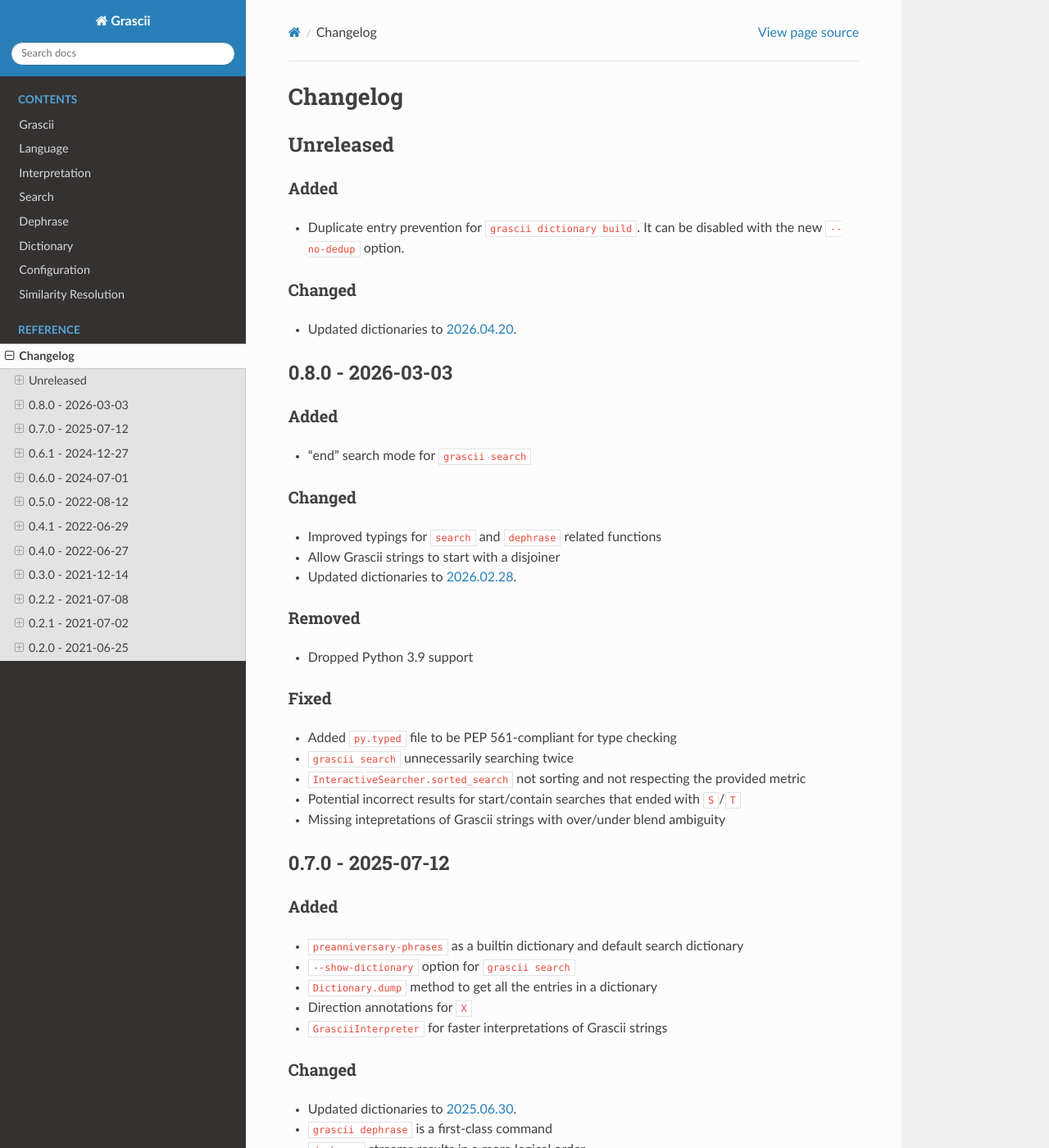
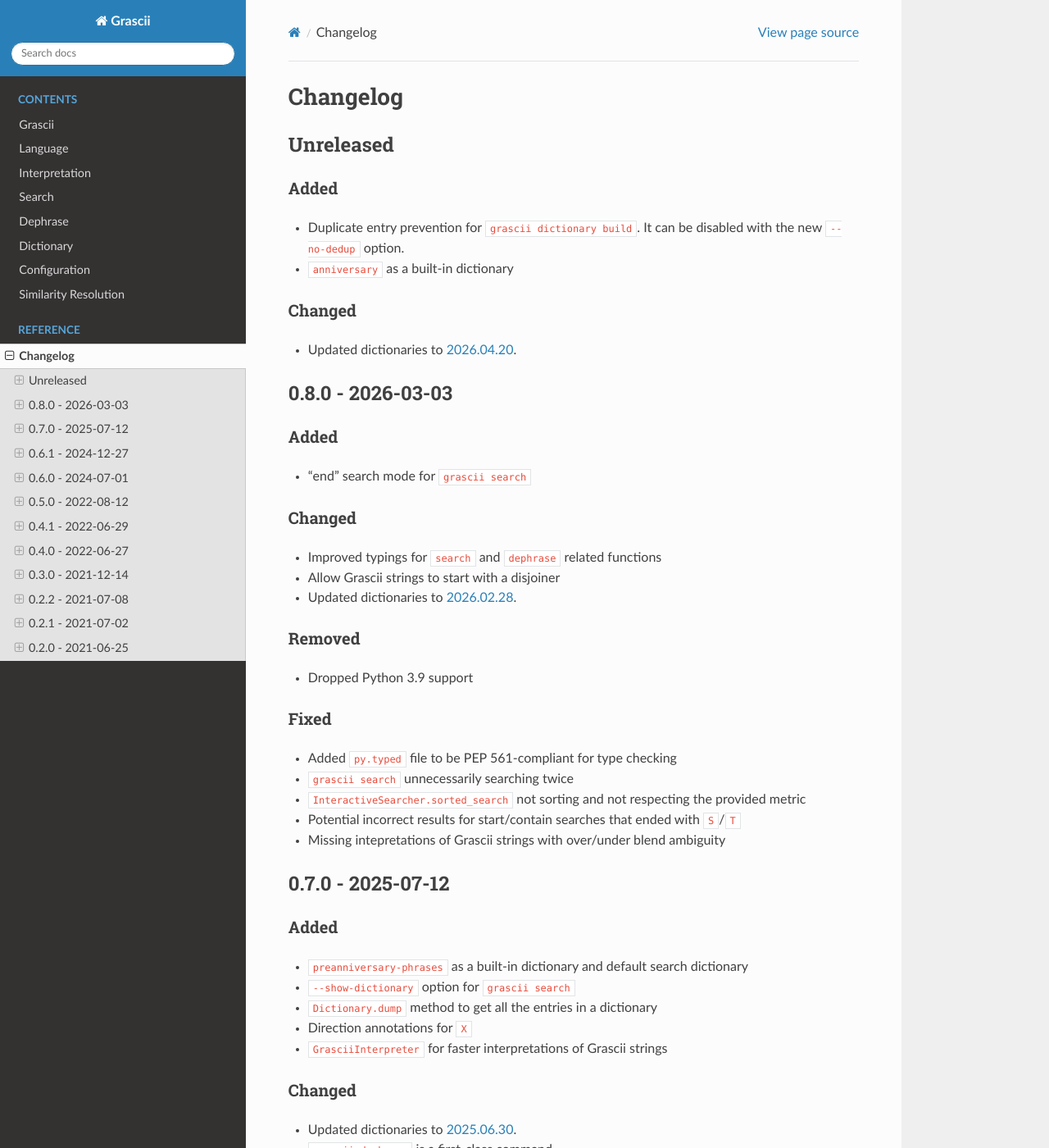
Before and after one commit to grascii/grascii, a Sphinx documentation site: the page built from docs/CHANGELOG.md, in a window 1280 px wide and 1400 px high. Shown: the whole window at 82% size. Built offline with Sphinx 7.4.7 and the Read the Docs theme 3.1.0, drawn with Linux system fonts in a browser that asks for light colours; pages that are not in the unit, such as notebooks, are missing from menus.

Commit message:
Package anniversary dictionary

```diff
--- a/docs/CHANGELOG.md
+++ b/docs/CHANGELOG.md
@@ -6,6 +6,7 @@
 
 - Duplicate entry prevention for `grascii dictionary build`. It can be disabled
   with the new `--no-dedup` option.
+- `anniversary` as a built-in dictionary
 
 ### Changed
 
@@ -40,7 +41,7 @@
 
 ### Added
 
-- `preanniversary-phrases` as a builtin dictionary and default search dictionary
+- `preanniversary-phrases` as a built-in dictionary and default search dictionary
 - `--show-dictionary` option for `grascii search`
 - `Dictionary.dump` method to get all the entries in a dictionary
 - Direction annotations for `X`
--- a/docs/README.rst
+++ b/docs/README.rst
@@ -133,8 +133,9 @@ For more options, see `search <https://grascii.readthedocs.io/en/latest/gsearch.
 Grascii Dictionary
 ******************
 
-Grascii comes with dictionaries based on the 1916 Gregg Shorthand Dictionary
-and the 1924 Gregg Shorthand Phrase Book.
+Grascii comes with dictionaries based on the 1916 *Gregg Shorthand Dictionary*,
+the 1924 *Gregg Shorthand Phrase Book*, and the 1930
+*Gregg Shorthand Dictionary*.
 
 More dictionaries for other versions of Gregg and dictionaries including
 additional entries are available for installation at the `Grascii Dictionaries repository
--- a/pyproject.toml
+++ b/pyproject.toml
@@ -73,7 +73,8 @@ grascii = [
 ]
 "grascii.dictionary" = [
   "preanniversary/*",
-  "preanniversary-phrases/*"
+  "preanniversary-phrases/*",
+  "anniversary/*",
 ]
 
 [tool.pytest.ini_options]
```
Also changed, not shown: 4 other files.
